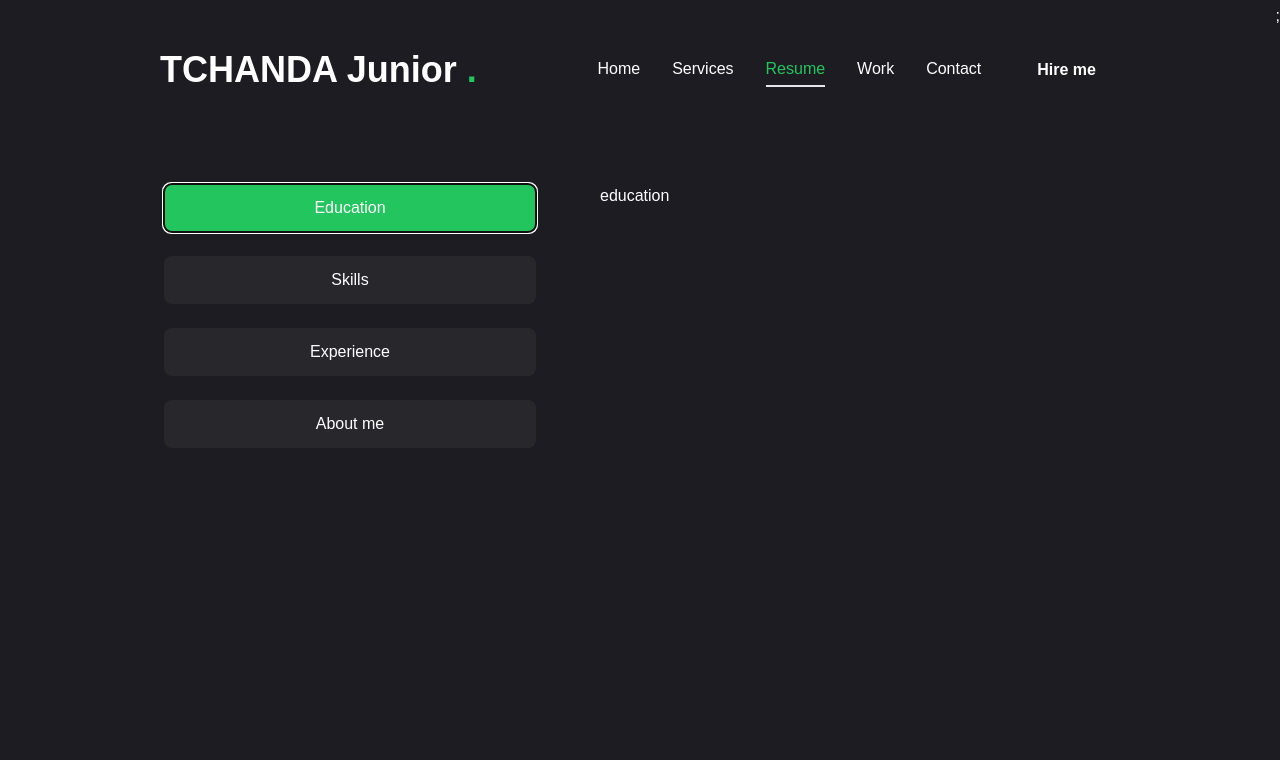
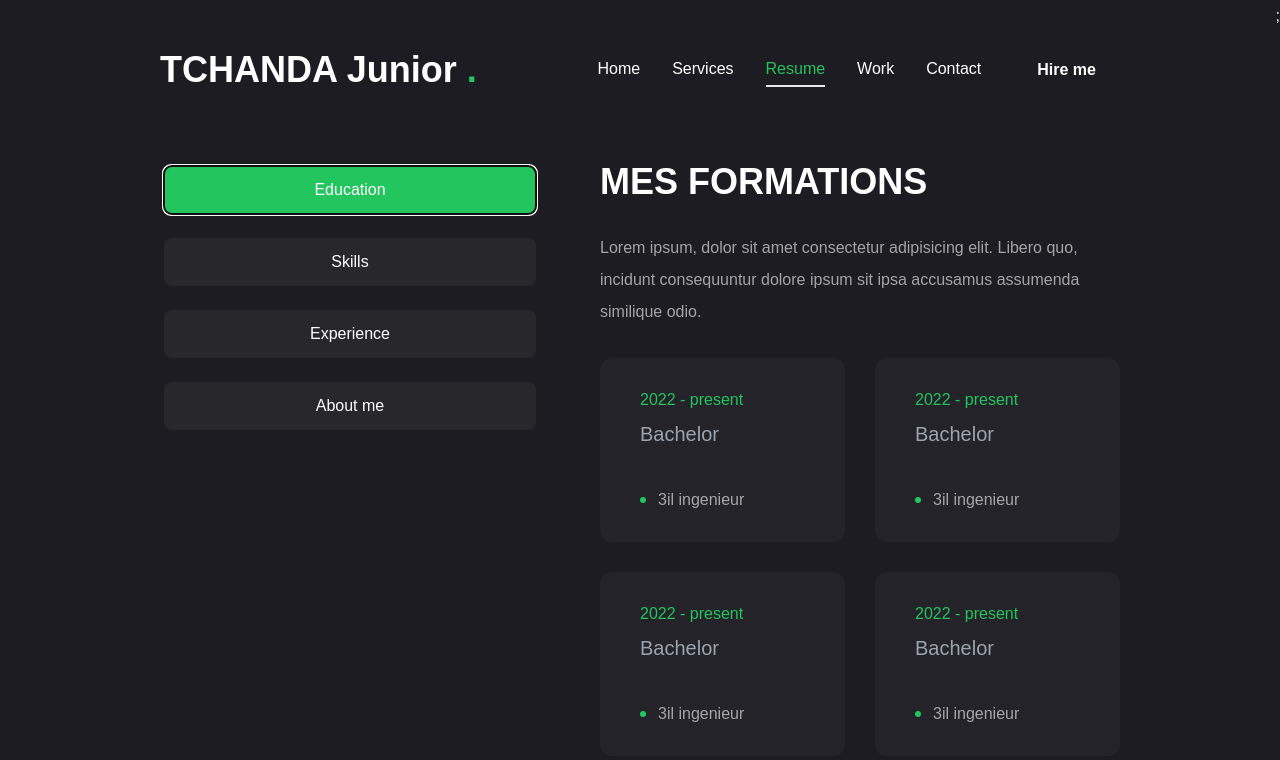
Before and after one commit to TCHANDA-ervan/portfolio, a Next.js app in the folder portfolio/: page /Resume in a window 1280 px wide. Both pictures are taken after a click on the tab "Education". Shown: the top 760 px of the page. Built offline with nearby package versions, Linux system fonts and the light colour scheme.

Commit message:
first day

```diff
--- a/portfolio/app/Resume/page.jsx
+++ b/portfolio/app/Resume/page.jsx
@@ -106,6 +106,7 @@
       institution: "3il ingenieur",
       degree : "Bachelor",
       duration: "2022 - present",
+      Formation: "Mangement des solution digitales et data",
     },
     {
       institution: "3il ingenieur",
@@ -213,7 +214,29 @@
 
 {/*education*/}
 <TabsContent value="education" className="w-full">
-  education
+<div className="flex flex-col gap-[30px] text-center xl:text-left">
+<h3 className="text-4xl font-bold">{education.title}</h3>
+<p className="max-w-[600px] text-white/60 mx-auto xl:mx-0">
+{education.description}
+</p>
+<ScrollArea className="h-[400px]">
+<ul className="grid grid-cols-1 lg:grid-cols-2 gap-[30px]">
+{education.items.map((item, index) => {
+return (
+<li key={index} className="bg-[#232329] h-[184px] py-6 px-10 rounded-xl flex flex-col justify-center items-center lg:items-start gap-1">
+<span className="text-green-500">{item.duration}</span>
+<h3 className="text-lg lg:text-xl font-medium max-w-[260px] min-h-[60px] text-center lg:text-left text-gray-400 leading-relaxed">{item.degree}</h3>
+<div className="flex items-center gap-3">
+{/*dot*/}
+<span className="w-[6px] h-[6px] rounded-full bg-green-500"></span>
+<p className="text-white/60">{item.institution}</p>
+</div>
+</li>
+);
+})}
+</ul>
+</ScrollArea>
+</div>
 </TabsContent>
 
 
--- a/portfolio/components/ui/scroll-area.jsx
+++ b/portfolio/components/ui/scroll-area.jsx
@@ -32,7 +32,7 @@
       className
     )}
     {...props}>
-    <ScrollAreaPrimitive.ScrollAreaThumb className="relative flex-1 rounded-full bg-slate-200 dark:bg-slate-800" />
+    <ScrollAreaPrimitive.ScrollAreaThumb className="relative flex-1 rounded-full bg-green-500 dark:bg-slate-800" />
   </ScrollAreaPrimitive.ScrollAreaScrollbar>
 ))
 ScrollBar.displayName = ScrollAreaPrimitive.ScrollAreaScrollbar.displayName
```
